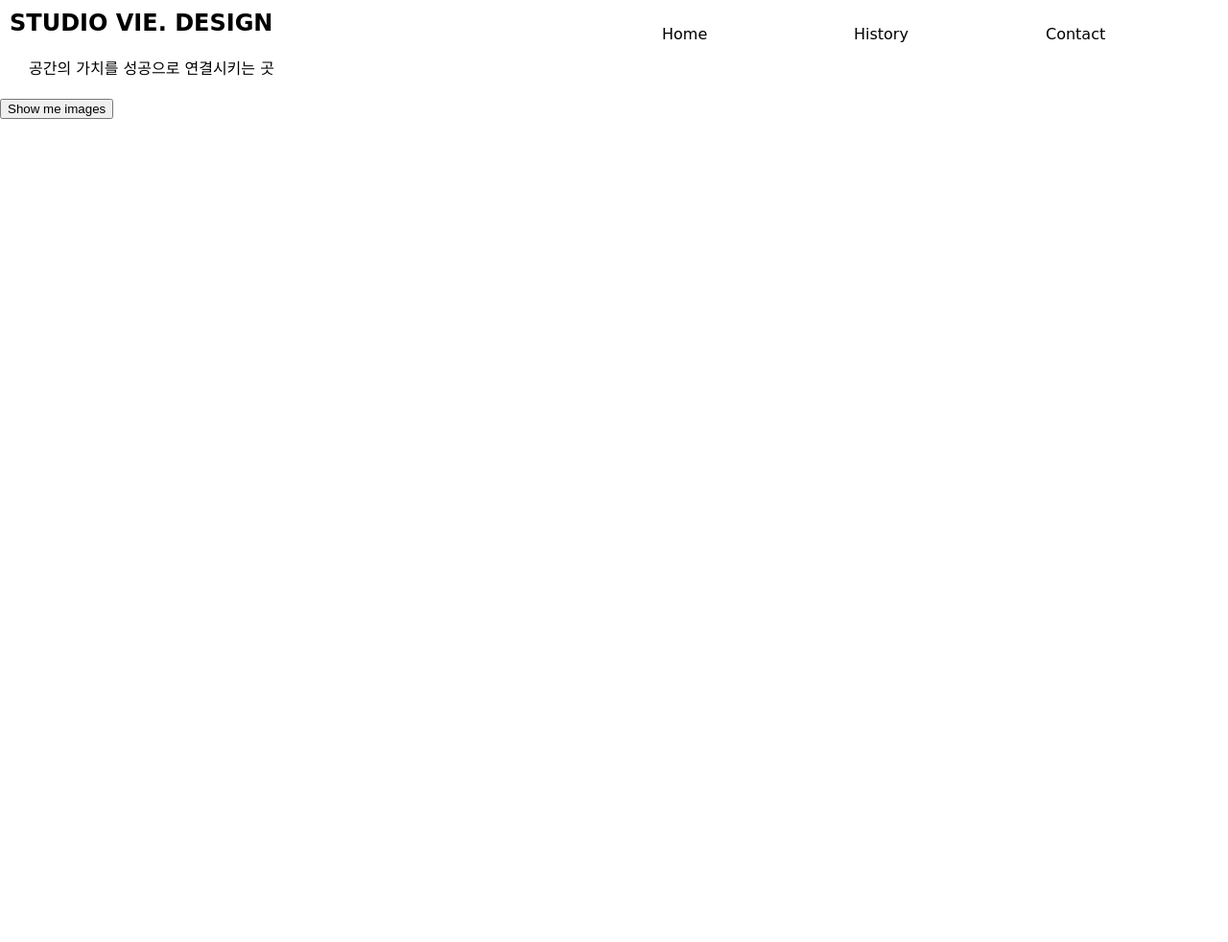
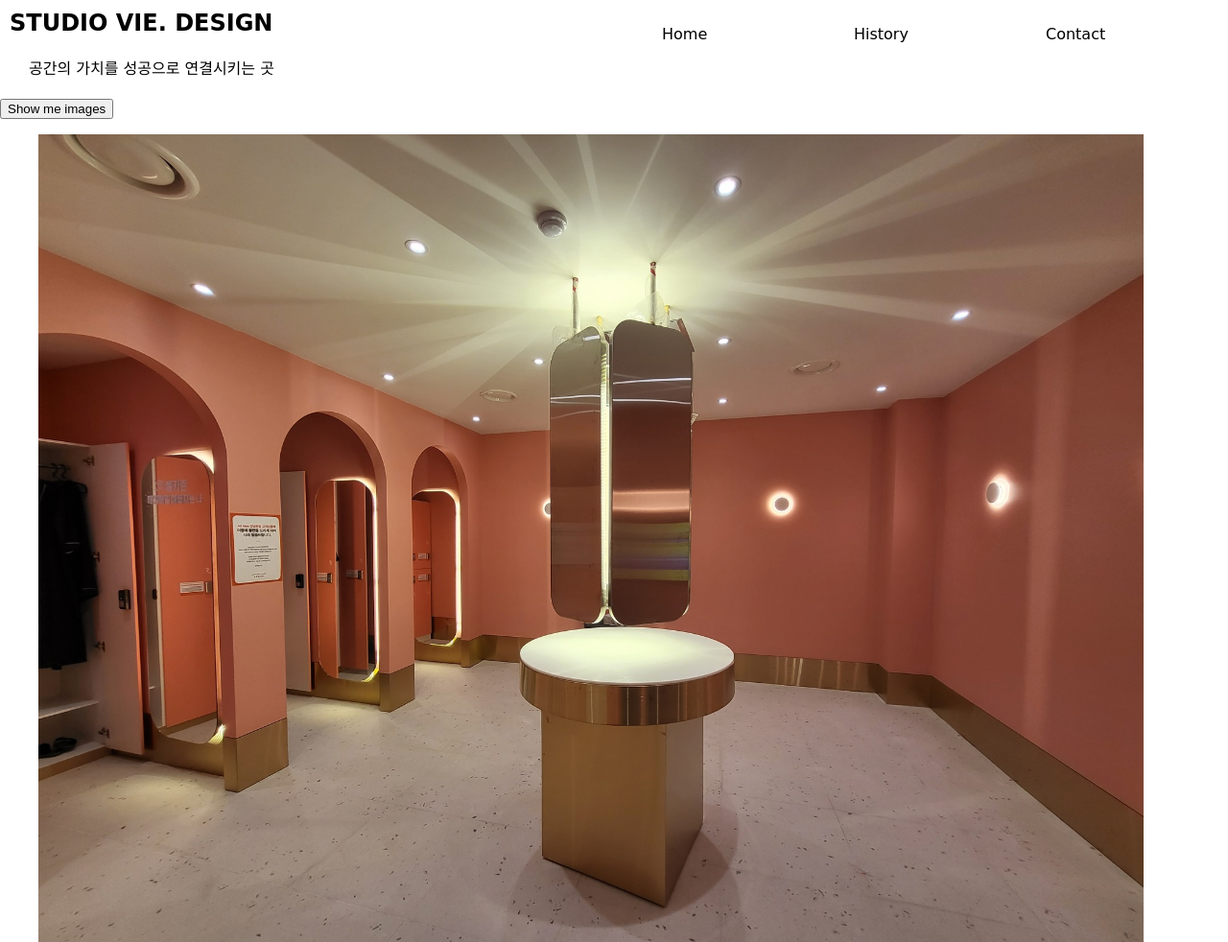
Before and after one commit to WinterKwon/studio_vie, a website: page index.html in a window 1280 px wide. Shown: the top 982 px of the page at 96% size. Drawn offline with Linux system fonts and the light colour scheme; a web font is replaced by a local one.

Commit message:
슬라이더 css 총너비와 js의 동적 li 생성 충돌

```diff
--- a/index.css
+++ b/index.css
@@ -74,6 +74,25 @@ main{
   clear:both;
 }
 
+/* slider  */
+#slider {
+  width: 100vw;
+  /* height: 720px; */
+  overflow: hidden;
+}
+
+#slider .slides {
+  display: block;
+  width: 25200px;
+
+}
+
+#slider .slide {
+  float: left;
+  width: 100vw;
+
+}
+
 
 /* body > footer */
 body footer {
```
